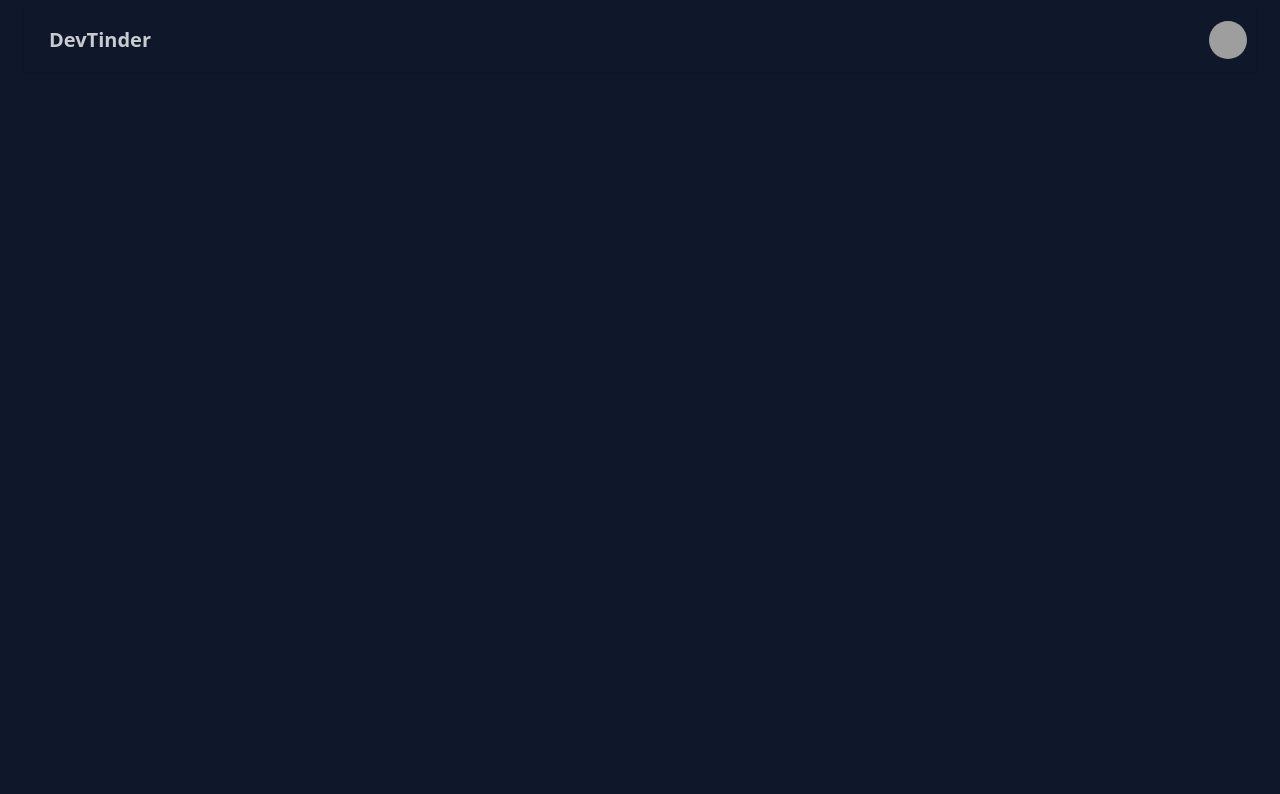
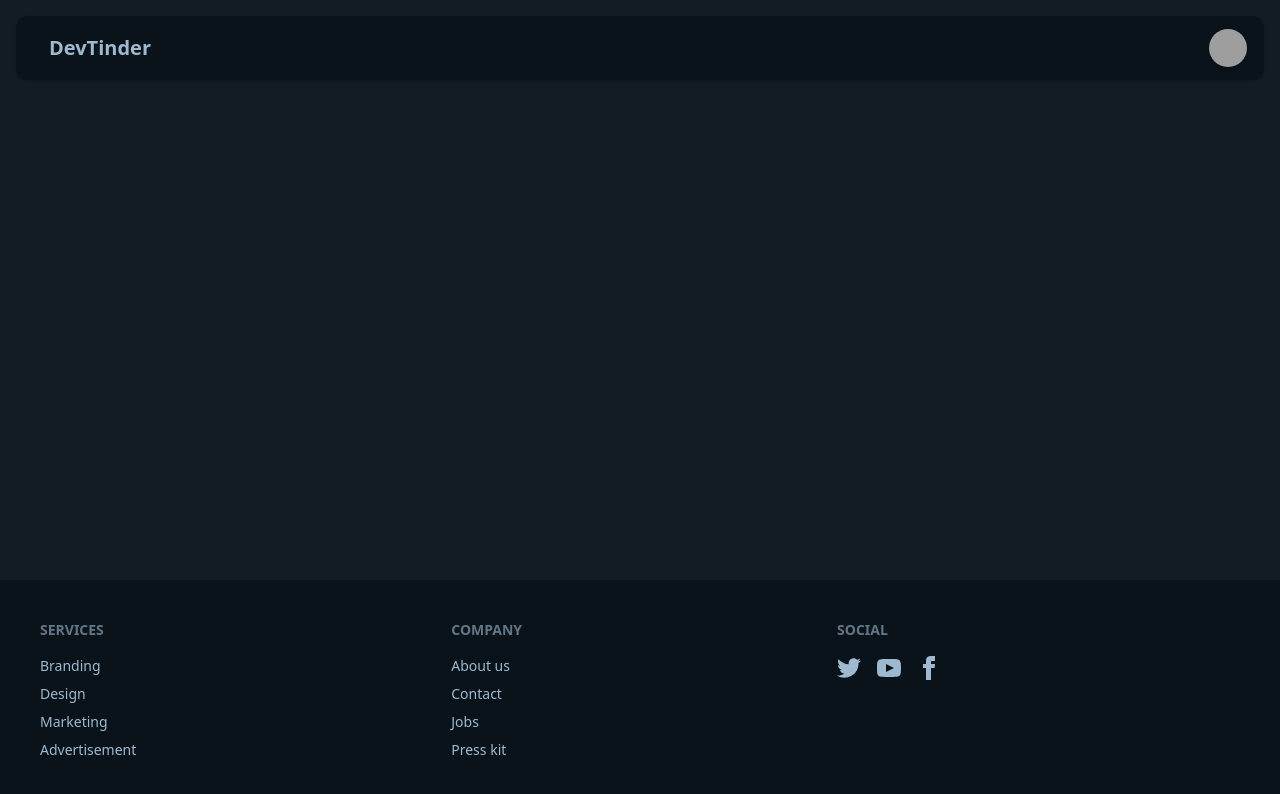
Before and after one commit to meramji/DevTinder-Frontend, a React (Vite) app: page / in a window 1280 px wide. Shown: the top 794 px of the page. Built offline with nearby package versions, Linux system fonts and the light colour scheme; grey boxes are pictures that could not be loaded.

Commit message:
Added Routeing and Footer

```diff
--- a/index.html
+++ b/index.html
@@ -1,5 +1,5 @@
 <!DOCTYPE html>
-<html lang="en" data-theme="night">
+<html lang="en" data-theme="sunset">
   <head>
     <meta charset="UTF-8" />
     <link rel="icon" type="image/svg+xml" href="/vite.svg" />
--- a/package.json
+++ b/package.json
@@ -13,6 +13,7 @@
     "@tailwindcss/vite": "^4.1.17",
     "react": "^19.1.1",
     "react-dom": "^19.1.1",
+    "react-router": "^7.9.5",
     "tailwindcss": "^4.1.17"
   },
   "devDependencies": {
--- a/src/App.jsx
+++ b/src/App.jsx
@@ -1,37 +1,22 @@
+import Body from "./Body";
+import { BrowserRouter, Route, Routes } from "react-router";
+import Login from "./Login";
+import Profile from "./Profile";
+
 function App() {
 
   return (
-   <div className="mx-6 my-2">
-  <div className="navbar bg-base-100 shadow-sm">
-  <div className="flex-1">
-    <a className="btn btn-ghost text-xl">DevTinder</a>
-  </div>
-  <div className="flex gap-2">
-    <div className="dropdown dropdown-end">
-      <div tabIndex={0} role="button" className="btn btn-ghost btn-circle avatar">
-        <div className="w-10 rounded-full">
-          <img
-            alt="Tailwind CSS Navbar component"
-            src="https://img.daisyui.com/images/stock/photo-1534528741775-53994a69daeb.webp" />
-        </div>
-      </div>
-      <ul
-        tabIndex="-1"
-        className="menu menu-sm dropdown-content bg-base-100 rounded-box z-1 mt-3 w-52 p-2 shadow">
-        <li>
-          <a className="justify-between">
-            Profile
-            <span className="badge">New</span>
-          </a>
-        </li>
-        <li><a>Settings</a></li>
-        <li><a>Logout</a></li>
-      </ul>
-    </div>
-  </div>
-</div>
-    </div>
-  )
+    <>
+      <BrowserRouter basename="/">
+        <Routes>
+          <Route path="/" element={<Body></Body>}>
+          <Route path="/login" element={<Login></Login>}></Route>
+          <Route path="/profile" element={<Profile></Profile>}></Route>
+          </Route>
+        </Routes>
+      </BrowserRouter>
+    </>
+  );
 }
 
-export default App
+export default App;
--- /dev/null
+++ b/src/Body.jsx
@@ -0,0 +1,15 @@
+import Navbar from "./Navbar";
+import { Outlet } from "react-router";
+import Footer from "./Footer";
+
+const Body = () => {
+  return (
+    <div>
+      <Navbar></Navbar>
+      <Outlet></Outlet>
+      <Footer></Footer>
+    </div>
+  );
+};
+
+export default Body;
--- /dev/null
+++ b/src/Footer.jsx
@@ -0,0 +1,62 @@
+const Footer = () => {
+  return (
+    <div>
+      <footer className="footer sm:footer-horizontal bg-base-300 text-base-content p-10 fixed bottom-0 left-0 w-full ">
+        <nav>
+          <h6 className="footer-title">Services</h6>
+          <a className="link link-hover">Branding</a>
+          <a className="link link-hover">Design</a>
+          <a className="link link-hover">Marketing</a>
+          <a className="link link-hover">Advertisement</a>
+        </nav>
+        <nav>
+          <h6 className="footer-title">Company</h6>
+          <a className="link link-hover">About us</a>
+          <a className="link link-hover">Contact</a>
+          <a className="link link-hover">Jobs</a>
+          <a className="link link-hover">Press kit</a>
+        </nav>
+        <nav>
+          <h6 className="footer-title">Social</h6>
+          <div className="grid grid-flow-col gap-4">
+            <a>
+              <svg
+                xmlns="http://www.w3.org/2000/svg"
+                width="24"
+                height="24"
+                viewBox="0 0 24 24"
+                className="fill-current"
+              >
+                <path d="M24 4.557c-.883.392-1.832.656-2.828.775 1.017-.609 1.798-1.574 2.165-2.724-.951.564-2.005.974-3.127 1.195-.897-.957-2.178-1.555-3.594-1.555-3.179 0-5.515 2.966-4.797 6.045-4.091-.205-7.719-2.165-10.148-5.144-1.29 2.213-.669 5.108 1.523 6.574-.806-.026-1.566-.247-2.229-.616-.054 2.281 1.581 4.415 3.949 4.89-.693.188-1.452.232-2.224.084.626 1.956 2.444 3.379 4.6 3.419-2.07 1.623-4.678 2.348-7.29 2.04 2.179 1.397 4.768 2.212 7.548 2.212 9.142 0 14.307-7.721 13.995-14.646.962-.695 1.797-1.562 2.457-2.549z"></path>
+              </svg>
+            </a>
+            <a>
+              <svg
+                xmlns="http://www.w3.org/2000/svg"
+                width="24"
+                height="24"
+                viewBox="0 0 24 24"
+                className="fill-current"
+              >
+                <path d="M19.615 3.184c-3.604-.246-11.631-.245-15.23 0-3.897.266-4.356 2.62-4.385 8.816.029 6.185.484 8.549 4.385 8.816 3.6.245 11.626.246 15.23 0 3.897-.266 4.356-2.62 4.385-8.816-.029-6.185-.484-8.549-4.385-8.816zm-10.615 12.816v-8l8 3.993-8 4.007z"></path>
+              </svg>
+            </a>
+            <a>
+              <svg
+                xmlns="http://www.w3.org/2000/svg"
+                width="24"
+                height="24"
+                viewBox="0 0 24 24"
+                className="fill-current"
+              >
+                <path d="M9 8h-3v4h3v12h5v-12h3.642l.358-4h-4v-1.667c0-.955.192-1.333 1.115-1.333h2.885v-5h-3.808c-3.596 0-5.192 1.583-5.192 4.615v3.385z"></path>
+              </svg>
+            </a>
+          </div>
+        </nav>
+      </footer>
+    </div>
+  );
+};
+
+export default Footer;
--- /dev/null
+++ b/src/Login.jsx
@@ -0,0 +1,8 @@
+
+const Login = () => {
+  return (
+    <div>Login</div>
+  )
+}
+
+export default Login;
--- /dev/null
+++ b/src/Navbar.jsx
@@ -0,0 +1,44 @@
+const Navbar = () => {
+  return (
+    <div className="flex justify-center">
+      <div className="navbar bg-base-300 shadow-sm w-full  mx-4 my-4 px-4 rounded-xl">
+        <div className="flex-1">
+          <a className="btn btn-ghost normal-case text-xl hover:bg-base-200">DevTinder</a>
+        </div>
+
+        <div className="flex gap-2">
+          <div className="dropdown dropdown-end">
+            <div
+              tabIndex={0}
+              role="button"
+              className="btn btn-ghost btn-circle avatar hover:scale-105 transition-transform duration-200"
+            >
+              <div className="w-10 rounded-full">
+                <img
+                  alt="User avatar"
+                  src="https://img.daisyui.com/images/stock/photo-1534528741775-53994a69daeb.webp"
+                />
+              </div>
+            </div>
+
+            <ul
+              tabIndex={0}
+              className="menu menu-sm dropdown-content bg-base-100 rounded-box z-50 mt-3 w-52 p-2 shadow"
+            >
+              <li>
+                <a className="justify-between">
+                  Profile
+                  <span className="badge">New</span>
+                </a>
+              </li>
+              <li><a>Settings</a></li>
+              <li><a>Logout</a></li>
+            </ul>
+          </div>
+        </div>
+      </div>
+    </div>
+  );
+};
+
+export default Navbar;
--- /dev/null
+++ b/src/Profile.jsx
@@ -0,0 +1,7 @@
+const Profile = () => {
+  return (
+    <div>Profile</div>
+  )
+}
+
+export default Profile;
--- a/src/index.css
+++ b/src/index.css
@@ -1,4 +1,4 @@
 @import "tailwindcss";
 @plugin "daisyui" {
-  themes: light --default, dark --prefersdark, cupcake,night;
+  themes: light --default, dark --prefersdark, cupcake,sunset;
 }
```
Also changed, not shown: 1 other file (tests, documents, lock files or other folders).
